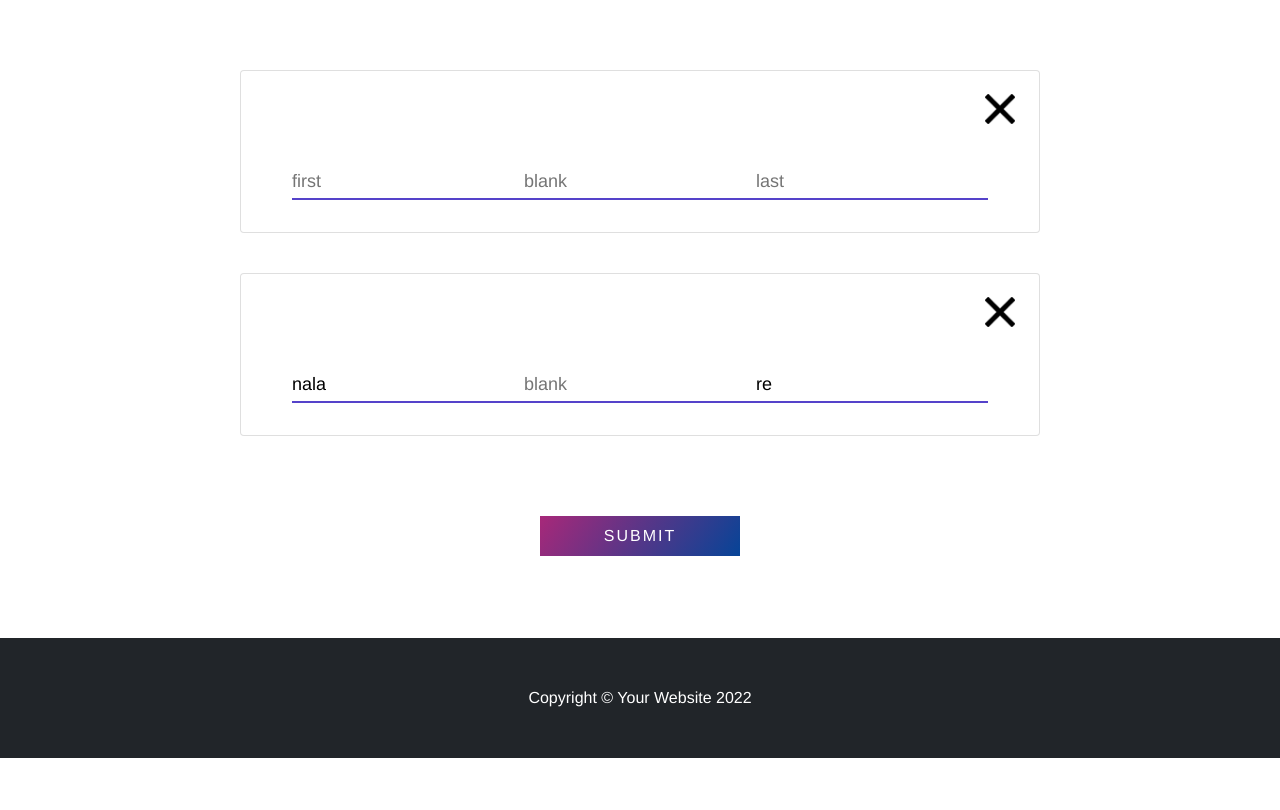
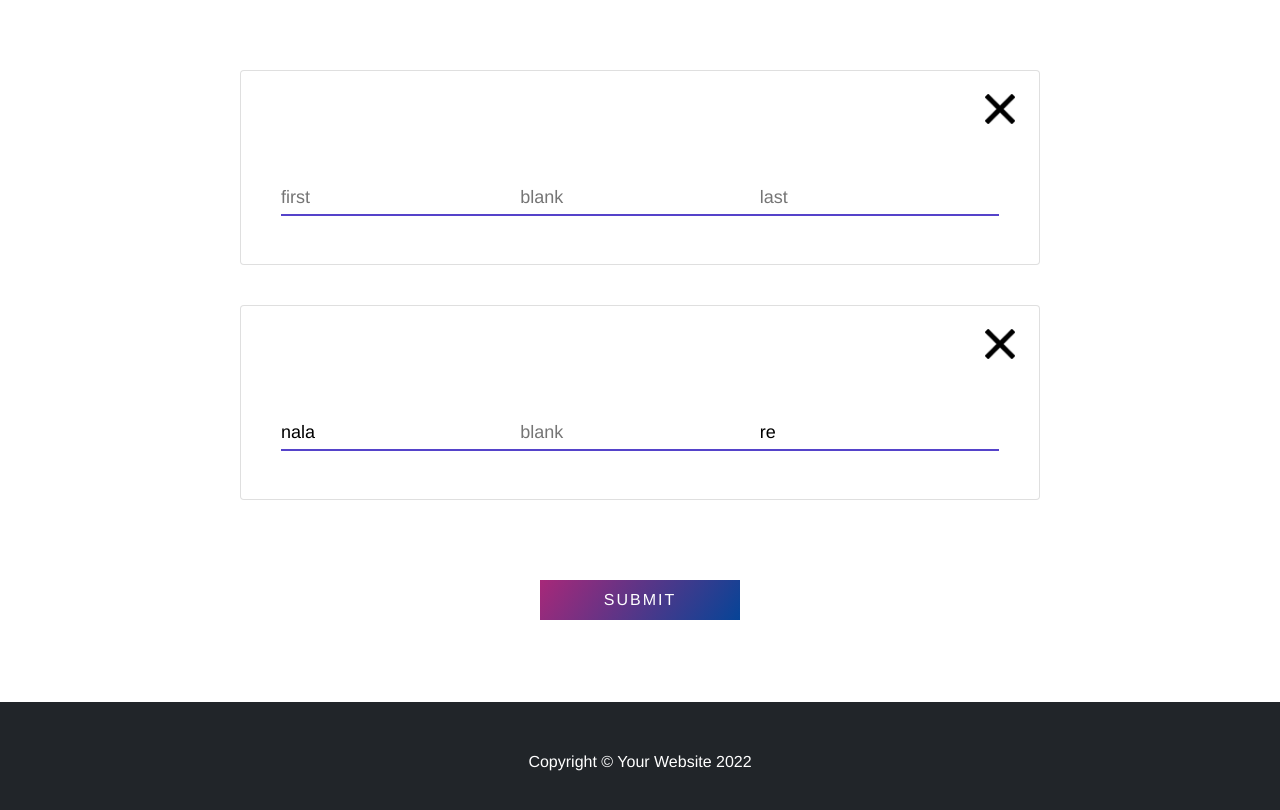
Before and after one commit to ddogga/BlankEn, a Vue app in the folder vue3-first/: page /blanken/set_write in a window 1280 px wide. Shown: the part 880-1690 px from the top of the page. Before the commit the page ends 1638 px from the top, so only its background shows below. Built offline with nearby package versions, Linux system fonts and the light colour scheme; a web font is replaced by a local one.

Commit message:
resize the input-tag when delete another tag

```diff
--- a/vue3-first/src/views/board/BoardWrite_Set.vue
+++ b/vue3-first/src/views/board/BoardWrite_Set.vue
@@ -63,9 +63,9 @@
             <div></div>
           </div>
           <!-- input -->
-          <div card-body>
+          <div class="card-body">
             <div
-              class="card-input form-field"
+              class="card-input form-field row-cols-lg-auto"
               @mouseover="show"
               @mouseout="hide"
             >
@@ -84,7 +84,7 @@
               />
             </div>
 
-            <div class="card-input form-field">
+            <div class="card-input form-field row-cols-lg-auto">
               <input
                 v-model="card.blank"
                 class="input-text js-input"
@@ -94,7 +94,7 @@
             </div>
 
             <div
-              class="card-input form-field"
+              class="card-input form-field row-cols-lg-auto"
               @mouseover="show"
               @mouseout="hide"
             >
@@ -196,12 +196,16 @@ export default {
   display: none !important;
 }
 
+.card-body {
+  display: flex;
+}
+
 .card {
   margin-top: 5%;
 }
 
 .card-input {
-  display: inline-block;
+  flex: 1;
 }
 
 .close-image {
```
